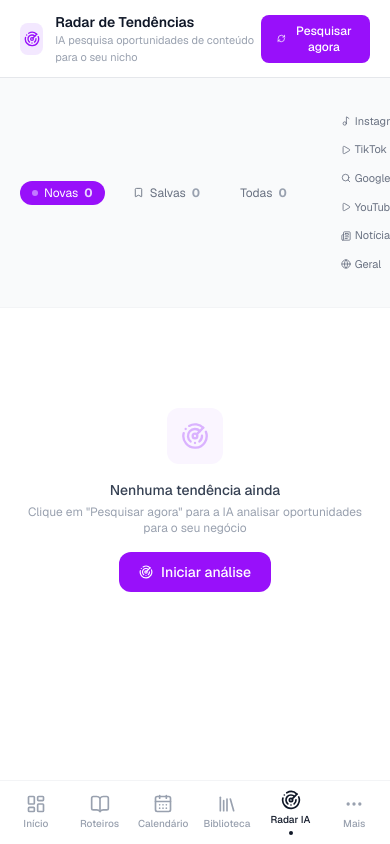
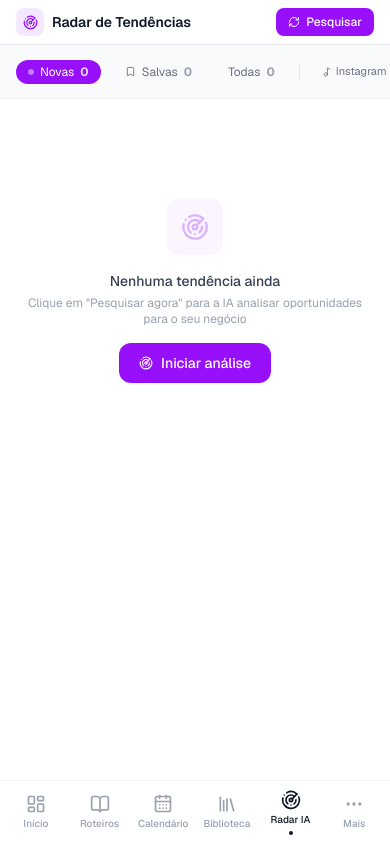
Before and after one commit to marianapithan/itcase-criador, a Next.js app: page /tendencias in a window 390 px wide. Built offline with nearby package versions, Linux system fonts and the light colour scheme; no server answers; the database is empty.

Commit message:
Tendências: header compacto no mobile e filtros com scroll horizontal
Co-Authored-By: Claude Sonnet 4.6 <noreply@anthropic.com>

```diff
--- a/src/app/(app)/tendencias/page.tsx
+++ b/src/app/(app)/tendencias/page.tsx
@@ -187,36 +187,37 @@ export default function TendenciasPage() {
       <div className="flex-1 flex flex-col overflow-hidden">
 
         {/* Header */}
-        <div className="flex items-center justify-between px-5 py-3 border-b border-gray-200 bg-white shrink-0">
-          <div className="flex items-center gap-3">
-            <div className="w-8 h-8 rounded-lg bg-purple-100 flex items-center justify-center">
-              <Radar size={16} className="text-purple-600" />
+        <div className="flex items-center justify-between px-4 md:px-5 py-2 md:py-3 border-b border-gray-200 bg-white shrink-0">
+          <div className="flex items-center gap-2 md:gap-3 min-w-0">
+            <div className="w-7 h-7 md:w-8 md:h-8 rounded-lg bg-purple-100 flex items-center justify-center shrink-0">
+              <Radar size={15} className="text-purple-600" />
             </div>
-            <div>
-              <h1 className="font-semibold text-gray-900 text-sm">Radar de Tendências</h1>
-              <p className="text-[11px] text-gray-400">
+            <div className="min-w-0">
+              <h1 className="font-semibold text-gray-900 text-sm truncate">Radar de Tendências</h1>
+              <p className="text-[11px] text-gray-400 hidden sm:block">
                 {ultimaAtualizacao
                   ? `Atualizado ${format(ultimaAtualizacao, "HH:mm 'de' dd/MM", { locale: ptBR })}`
                   : "IA pesquisa oportunidades de conteúdo para o seu nicho"}
               </p>
             </div>
           </div>
-          <div className="flex items-center gap-2">
+          <div className="flex items-center gap-2 shrink-0">
             {feedback && (
-              <div className="text-xs text-green-700 bg-green-50 border border-green-200 px-3 py-1.5 rounded-lg flex items-center gap-1.5">
+              <div className="hidden sm:flex text-xs text-green-700 bg-green-50 border border-green-200 px-3 py-1.5 rounded-lg items-center gap-1.5">
                 <TrendingUp size={12} /> {feedback}
               </div>
             )}
             <button onClick={pesquisar} disabled={pesquisando}
-              className="flex items-center gap-2 text-xs bg-purple-600 text-white px-4 py-2 rounded-lg hover:bg-purple-700 disabled:opacity-50 transition-colors font-medium">
-              <RefreshCw size={13} className={pesquisando ? "animate-spin" : ""} />
-              {pesquisando ? "Pesquisando…" : "Pesquisar agora"}
+              className="flex items-center gap-1.5 text-xs bg-purple-600 text-white px-3 py-1.5 md:px-4 md:py-2 rounded-lg hover:bg-purple-700 disabled:opacity-50 transition-colors font-medium">
+              <RefreshCw size={12} className={pesquisando ? "animate-spin" : ""} />
+              <span className="hidden sm:inline">{pesquisando ? "Pesquisando…" : "Pesquisar agora"}</span>
+              <span className="sm:hidden">{pesquisando ? "…" : "Pesquisar"}</span>
             </button>
           </div>
         </div>
 
         {/* Stats row */}
-        <div className="flex items-center gap-4 px-5 py-2.5 border-b border-gray-100 bg-gray-50 shrink-0 text-xs">
+        <div className="flex items-center gap-3 md:gap-4 px-4 md:px-5 py-2 border-b border-gray-100 bg-gray-50 shrink-0 text-xs overflow-x-auto">
           <button onClick={() => setFiltroStatus("NOVA")}
             className={`flex items-center gap-1.5 px-3 py-1 rounded-full transition-all ${filtroStatus === "NOVA" ? "bg-purple-600 text-white" : "text-gray-500 hover:bg-gray-200"}`}>
             <span className="w-1.5 h-1.5 rounded-full bg-purple-400" />Novas
@@ -233,10 +234,10 @@ export default function TendenciasPage() {
             <span className={`font-bold ${filtroStatus === "" ? "text-gray-300" : "text-gray-400"}`}>{contagem.total}</span>
           </button>
 
-          <div className="w-px h-4 bg-gray-200" />
+          <div className="w-px h-4 bg-gray-200 shrink-0" />
 
           {/* Filtros plataforma */}
-          <div className="flex items-center gap-1.5 flex-wrap">
+          <div className="flex items-center gap-1.5 shrink-0">
             {PLATAFORMAS.map((p) => {
               const Icon = p.icon;
               const ativo = filtroPlat === p.value;
@@ -250,10 +251,10 @@ export default function TendenciasPage() {
             })}
           </div>
 
-          <div className="w-px h-4 bg-gray-200" />
+          <div className="w-px h-4 bg-gray-200 shrink-0" />
 
           {/* Filtros categoria */}
-          <div className="flex items-center gap-1.5 flex-wrap">
+          <div className="flex items-center gap-1.5 shrink-0">
             {CATEGORIAS.map((c) => {
               const ativo = filtroCat === c.value;
               return (
@@ -266,7 +267,7 @@ export default function TendenciasPage() {
             })}
           </div>
 
-          <div className="w-px h-4 bg-gray-200" />
+          <div className="w-px h-4 bg-gray-200 shrink-0" />
 
           {/* Filtro grau */}
           {(["", "ALTA", "MEDIA", "BAIXA"] as const).map((g) => {
```
